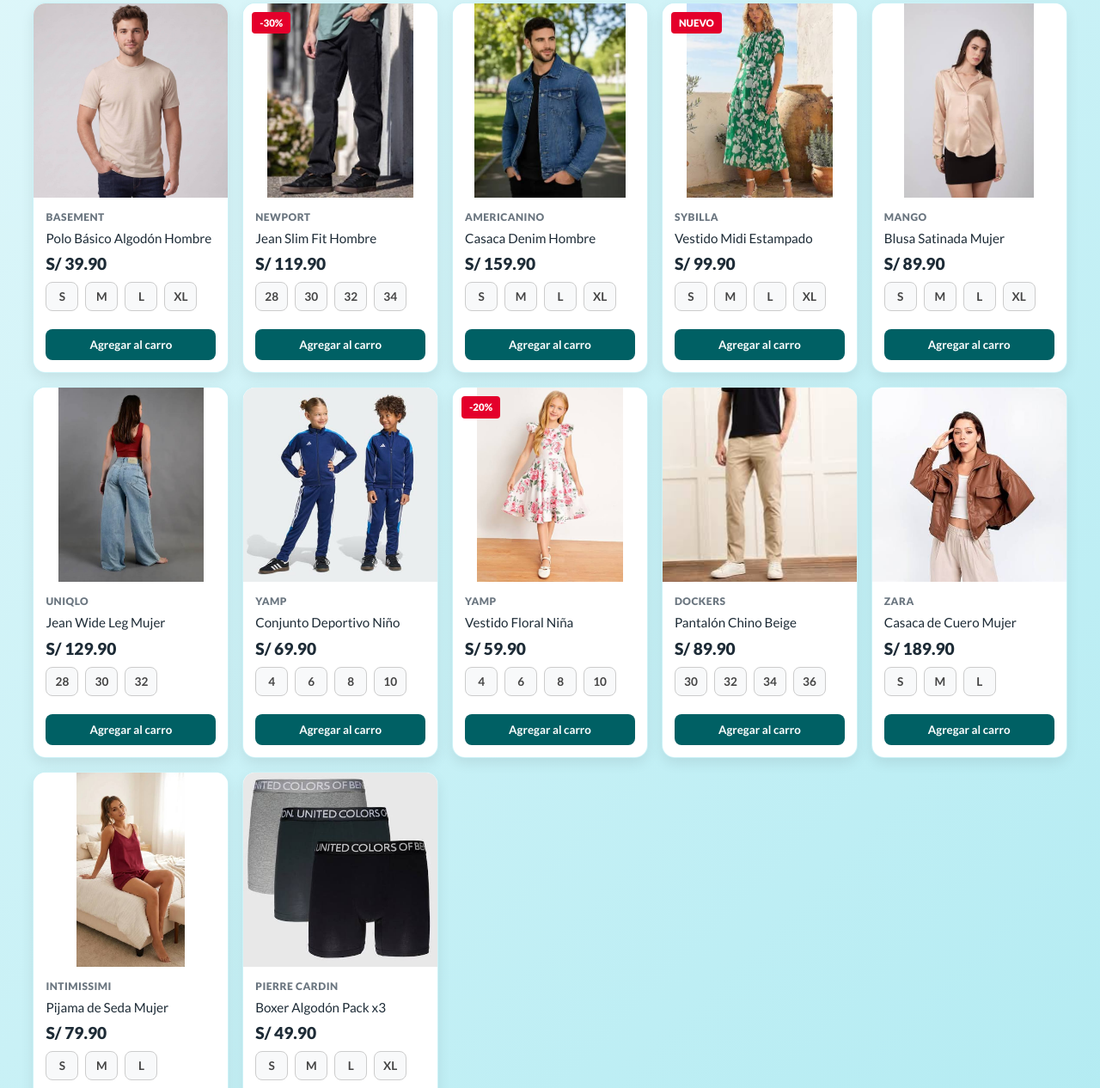
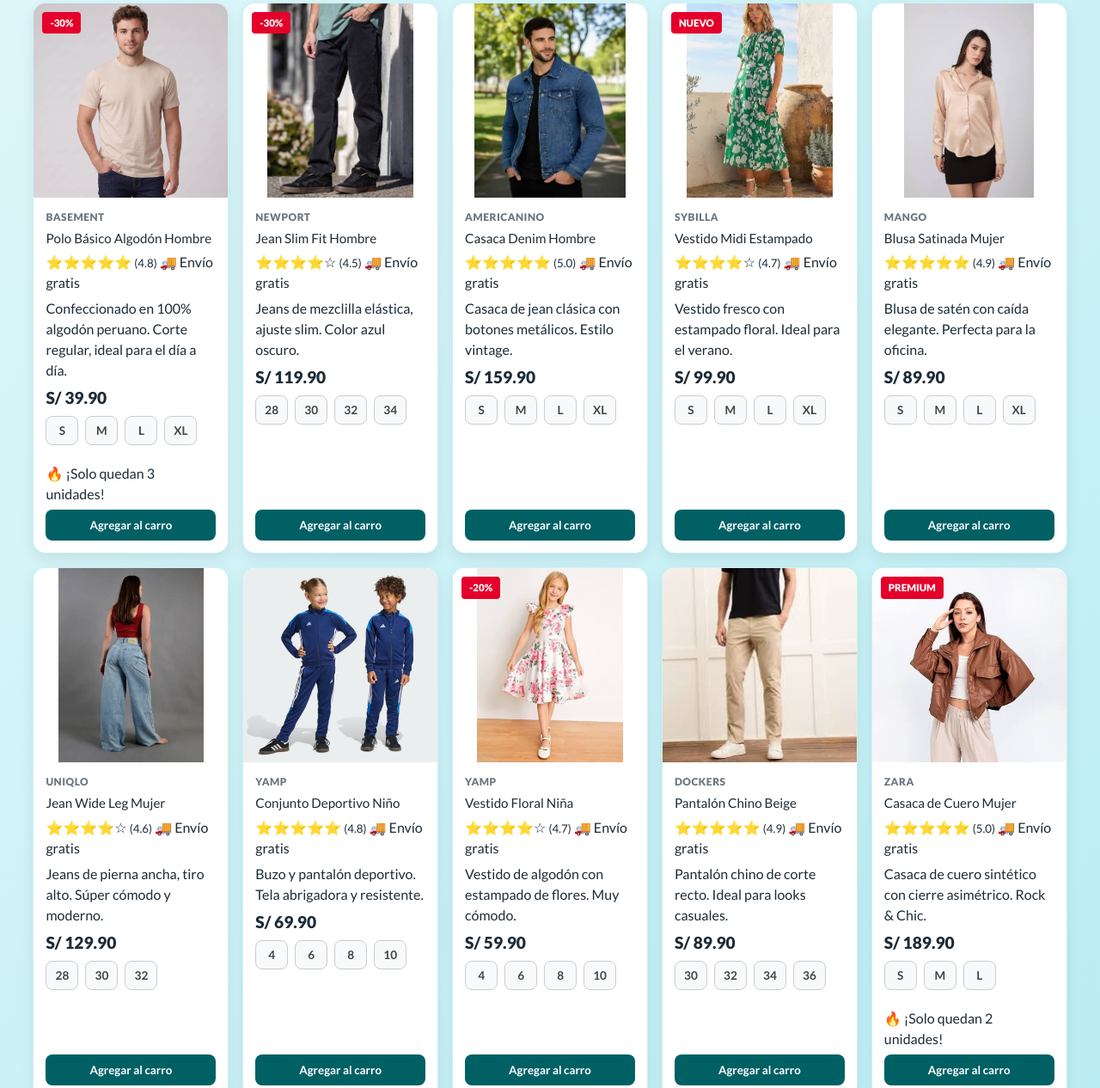
Before and after one commit to DylanRoldan21/ExamenFinal6-8, a plain HTML site: page index.html in a window 1280 px wide. Shown: the part 3741-5007 px from the top of the page at 86% size. Drawn offline with Linux system fonts and the light colour scheme.

Commit message:
Actualizando HTML de moda
Removed extra comments and improved product details for better clarity.

```diff
--- a/secciones/05-moda.html
+++ b/secciones/05-moda.html
@@ -7,8 +7,7 @@
         <p class="depto-subtitulo">Ropa para hombre, mujer y niños. Elige tu talla y agrégala al carro.</p>
       </div>
       <div>
-        <!-- RETO EXTRA: Guía de tallas -->
-        <a href="#" class="a5-guia-tallas" id="btn-guia-tallas" style="color: #e91e63; font-weight: bold; text-decoration: underline; margin-right: 15px;">Ver Guía de Tallas</a>
+        <a href="#" class="a5-guia-tallas" id="btn-guia-tallas">Ver Guía de Tallas</a>
         <a href="#inicio" class="ver-todo">Volver arriba ↑</a>
       </div>
     </div>
@@ -18,7 +17,6 @@
       <button class="filtro" data-filtro="hombre">Hombre</button>
       <button class="filtro" data-filtro="mujer">Mujer</button>
       <button class="filtro" data-filtro="ninos">Niños</button>
-      <!-- RETO EXTRA: Filtro Ropa Interior/Pijamas -->
       <button class="filtro" data-filtro="pijamas">Pijamas / Ropa Interior</button>
     </div>
 
@@ -28,12 +26,20 @@
       <article class="producto" data-categoria="hombre" data-nombre="Polo Básico Algodón Hombre" data-precio="39.90">
         <div class="producto-foto">
           <img src="img/alumno5/moda1.jpg" alt="Polo Básico">
+          <span class="producto-etiqueta">-30%</span>
+          <button class="btn-favorito" title="Añadir a favoritos">🤍</button>
         </div>
         <div class="producto-info">
           <p class="producto-marca">BASEMENT</p>
           <h3 class="producto-nombre">Polo Básico Algodón Hombre</h3>
+          <div class="producto-detalles">
+            <span class="producto-estrellas">⭐⭐⭐⭐⭐ <small>(4.8)</small></span>
+            <span class="producto-envio">🚚 Envío gratis</span>
+          </div>
+          <p class="producto-descripcion">Confeccionado en 100% algodón peruano. Corte regular, ideal para el día a día.</p>
           <p class="producto-precio">S/ 39.90</p>
           <div class="a5-tallas"><button>S</button><button>M</button><button>L</button><button>XL</button></div>
+          <p class="producto-stock">🔥 ¡Solo quedan 3 unidades!</p>
           <button class="btn-agregar">Agregar al carro</button>
         </div>
       </article>
@@ -43,12 +49,17 @@
         <div class="producto-foto">
           <img src="img/alumno5/moda2.jpg" alt="Jean Slim Fit">
           <span class="producto-etiqueta">-30%</span>
+          <button class="btn-favorito" title="Añadir a favoritos">🤍</button>
         </div>
         <div class="producto-info">
           <p class="producto-marca">NEWPORT</p>
           <h3 class="producto-nombre">Jean Slim Fit Hombre</h3>
+          <div class="producto-detalles">
+            <span class="producto-estrellas">⭐⭐⭐⭐☆ <small>(4.5)</small></span>
+            <span class="producto-envio">🚚 Envío gratis</span>
+          </div>
+          <p class="producto-descripcion">Jeans de mezclilla elástica, ajuste slim. Color azul oscuro.</p>
           <p class="producto-precio">S/ 119.90</p>
-          <!-- Tallas de pantalón -->
           <div class="a5-tallas"><button>28</button><button>30</button><button>32</button><button>34</button></div>
           <button class="btn-agregar">Agregar al carro</button>
         </div>
@@ -58,10 +69,16 @@
       <article class="producto" data-categoria="hombre" data-nombre="Casaca Denim Hombre" data-precio="159.90">
         <div class="producto-foto">
           <img src="img/alumno5/moda3.jpg" alt="Casaca Denim">
+          <button class="btn-favorito" title="Añadir a favoritos">🤍</button>
         </div>
         <div class="producto-info">
           <p class="producto-marca">AMERICANINO</p>
           <h3 class="producto-nombre">Casaca Denim Hombre</h3>
+          <div class="producto-detalles">
+            <span class="producto-estrellas">⭐⭐⭐⭐⭐ <small>(5.0)</small></span>
+            <span class="producto-envio">🚚 Envío gratis</span>
+          </div>
+          <p class="producto-descripcion">Casaca de jean clásica con botones metálicos. Estilo vintage.</p>
           <p class="producto-precio">S/ 159.90</p>
           <div class="a5-tallas"><button>S</button><button>M</button><button>L</button><button>XL</button></div>
           <button class="btn-agregar">Agregar al carro</button>
@@ -73,10 +90,16 @@
         <div class="producto-foto">
           <img src="img/alumno5/moda4.jpg" alt="Vestido Midi">
           <span class="producto-etiqueta">NUEVO</span>
+          <button class="btn-favorito" title="Añadir a favoritos">🤍</button>
         </div>
         <div class="producto-info">
           <p class="producto-marca">SYBILLA</p>
           <h3 class="producto-nombre">Vestido Midi Estampado</h3>
+          <div class="producto-detalles">
+            <span class="producto-estrellas">⭐⭐⭐⭐☆ <small>(4.7)</small></span>
+            <span class="producto-envio">🚚 Envío gratis</span>
+          </div>
+          <p class="producto-descripcion">Vestido fresco con estampado floral. Ideal para el verano.</p>
           <p class="producto-precio">S/ 99.90</p>
           <div class="a5-tallas"><button>S</button><button>M</button><button>L</button><button>XL</button></div>
           <button class="btn-agregar">Agregar al carro</button>
@@ -87,10 +110,16 @@
       <article class="producto" data-categoria="mujer" data-nombre="Blusa Satinada Mujer" data-precio="89.90">
         <div class="producto-foto">
           <img src="img/alumno5/moda5.jpg" alt="Blusa Satinada">
+          <button class="btn-favorito" title="Añadir a favoritos">🤍</button>
         </div>
         <div class="producto-info">
           <p class="producto-marca">MANGO</p>
           <h3 class="producto-nombre">Blusa Satinada Mujer</h3>
+          <div class="producto-detalles">
+            <span class="producto-estrellas">⭐⭐⭐⭐⭐ <small>(4.9)</small></span>
+            <span class="producto-envio">🚚 Envío gratis</span>
+          </div>
+          <p class="producto-descripcion">Blusa de satén con caída elegante. Perfecta para la oficina.</p>
           <p class="producto-precio">S/ 89.90</p>
           <div class="a5-tallas"><button>S</button><button>M</button><button>L</button><button>XL</button></div>
           <button class="btn-agregar">Agregar al carro</button>
@@ -101,10 +130,16 @@
       <article class="producto" data-categoria="mujer" data-nombre="Jean Wide Leg Mujer" data-precio="129.90">
         <div class="producto-foto">
           <img src="img/alumno5/moda6.jpg" alt="Jean Wide Leg">
+          <button class="btn-favorito" title="Añadir a favoritos">🤍</button>
         </div>
         <div class="producto-info">
           <p class="producto-marca">UNIQLO</p>
           <h3 class="producto-nombre">Jean Wide Leg Mujer</h3>
+          <div class="producto-detalles">
+            <span class="producto-estrellas">⭐⭐⭐⭐☆ <small>(4.6)</small></span>
+            <span class="producto-envio">🚚 Envío gratis</span>
+          </div>
+          <p class="producto-descripcion">Jeans de pierna ancha, tiro alto. Súper cómodo y moderno.</p>
           <p class="producto-precio">S/ 129.90</p>
           <div class="a5-tallas"><button>28</button><button>30</button><button>32</button></div>
           <button class="btn-agregar">Agregar al carro</button>
@@ -115,12 +150,17 @@
       <article class="producto" data-categoria="ninos" data-nombre="Conjunto Deportivo Niño" data-precio="69.90">
         <div class="producto-foto">
           <img src="img/alumno5/moda7.jpg" alt="Conjunto Deportivo">
+          <button class="btn-favorito" title="Añadir a favoritos">🤍</button>
         </div>
         <div class="producto-info">
           <p class="producto-marca">YAMP</p>
           <h3 class="producto-nombre">Conjunto Deportivo Niño</h3>
+          <div class="producto-detalles">
+            <span class="producto-estrellas">⭐⭐⭐⭐⭐ <small>(4.8)</small></span>
+            <span class="producto-envio">🚚 Envío gratis</span>
+          </div>
+          <p class="producto-descripcion">Buzo y pantalón deportivo. Tela abrigadora y resistente.</p>
           <p class="producto-precio">S/ 69.90</p>
-          <!-- Tallas de niños -->
           <div class="a5-tallas"><button>4</button><button>6</button><button>8</button><button>10</button></div>
           <button class="btn-agregar">Agregar al carro</button>
         </div>
@@ -131,68 +171,99 @@
         <div class="producto-foto">
           <img src="img/alumno5/moda8.jpg" alt="Vestido Floral">
           <span class="producto-etiqueta">-20%</span>
+          <button class="btn-favorito" title="Añadir a favoritos">🤍</button>
         </div>
         <div class="producto-info">
           <p class="producto-marca">YAMP</p>
           <h3 class="producto-nombre">Vestido Floral Niña</h3>
+          <div class="producto-detalles">
+            <span class="producto-estrellas">⭐⭐⭐⭐☆ <small>(4.7)</small></span>
+            <span class="producto-envio">🚚 Envío gratis</span>
+          </div>
+          <p class="producto-descripcion">Vestido de algodón con estampado de flores. Muy cómodo.</p>
           <p class="producto-precio">S/ 59.90</p>
           <div class="a5-tallas"><button>4</button><button>6</button><button>8</button><button>10</button></div>
           <button class="btn-agregar">Agregar al carro</button>
         </div>
       </article>
 
-      <!-- ================= NUEVOS PRODUCTOS (9 al 12) ================= -->
-
-      <!-- PRODUCTO 9 (NUEVO - HOMBRE) -->
+      <!-- PRODUCTO 9 -->
       <article class="producto" data-categoria="hombre" data-nombre="Pantalón Chino Beige" data-precio="89.90">
         <div class="producto-foto">
           <img src="img/alumno5/moda9.jpg" alt="Pantalón Chino">
+          <button class="btn-favorito" title="Añadir a favoritos">🤍</button>
         </div>
         <div class="producto-info">
           <p class="producto-marca">DOCKERS</p>
           <h3 class="producto-nombre">Pantalón Chino Beige</h3>
+          <div class="producto-detalles">
+            <span class="producto-estrellas">⭐⭐⭐⭐⭐ <small>(4.9)</small></span>
+            <span class="producto-envio">🚚 Envío gratis</span>
+          </div>
+          <p class="producto-descripcion">Pantalón chino de corte recto. Ideal para looks casuales.</p>
           <p class="producto-precio">S/ 89.90</p>
           <div class="a5-tallas"><button>30</button><button>32</button><button>34</button><button>36</button></div>
           <button class="btn-agregar">Agregar al carro</button>
         </div>
       </article>
 
-      <!-- PRODUCTO 10 (NUEVO - MUJER) -->
+      <!-- PRODUCTO 10 -->
       <article class="producto" data-categoria="mujer" data-nombre="Casaca de Cuero Mujer" data-precio="189.90">
         <div class="producto-foto">
           <img src="img/alumno5/moda10.jpg" alt="Casaca de Cuero">
+          <span class="producto-etiqueta">PREMIUM</span>
+          <button class="btn-favorito" title="Añadir a favoritos">🤍</button>
         </div>
         <div class="producto-info">
           <p class="producto-marca">ZARA</p>
           <h3 class="producto-nombre">Casaca de Cuero Mujer</h3>
+          <div class="producto-detalles">
+            <span class="producto-estrellas">⭐⭐⭐⭐⭐ <small>(5.0)</small></span>
+            <span class="producto-envio">🚚 Envío gratis</span>
+          </div>
+          <p class="producto-descripcion">Casaca de cuero sintético con cierre asimétrico. Rock & Chic.</p>
           <p class="producto-precio">S/ 189.90</p>
           <div class="a5-tallas"><button>S</button><button>M</button><button>L</button></div>
+          <p class="producto-stock">🔥 ¡Solo quedan 2 unidades!</p>
           <button class="btn-agregar">Agregar al carro</button>
         </div>
       </article>
 
-      <!-- PRODUCTO 11 (NUEVO - PIJAMAS) -->
+      <!-- PRODUCTO 11 -->
       <article class="producto" data-categoria="pijamas" data-nombre="Pijama de Seda Mujer" data-precio="79.90">
         <div class="producto-foto">
           <img src="img/alumno5/moda11.jpg" alt="Pijama de Seda">
+          <button class="btn-favorito" title="Añadir a favoritos">🤍</button>
         </div>
         <div class="producto-info">
           <p class="producto-marca">INTIMISSIMI</p>
           <h3 class="producto-nombre">Pijama de Seda Mujer</h3>
+          <div class="producto-detalles">
+            <span class="producto-estrellas">⭐⭐⭐⭐⭐ <small>(4.8)</small></span>
+            <span class="producto-envio">🚚 Envío gratis</span>
+          </div>
+          <p class="producto-descripcion">Pijama de seda suave. Perfecta para un descanso placentero.</p>
           <p class="producto-precio">S/ 79.90</p>
           <div class="a5-tallas"><button>S</button><button>M</button><button>L</button></div>
           <button class="btn-agregar">Agregar al carro</button>
         </div>
       </article>
 
-      <!-- PRODUCTO 12 (NUEVO - PIJAMAS) -->
+      <!-- PRODUCTO 12 -->
       <article class="producto" data-categoria="pijamas" data-nombre="Boxer Algodón Pack x3" data-precio="49.90">
         <div class="producto-foto">
           <img src="img/alumno5/moda12.jpg" alt="Boxer Algodón">
+          <span class="producto-etiqueta">PACK x3</span>
+          <button class="btn-favorito" title="Añadir a favoritos">🤍</button>
         </div>
         <div class="producto-info">
           <p class="producto-marca">PIERRE CARDIN</p>
           <h3 class="producto-nombre">Boxer Algodón Pack x3</h3>
+          <div class="producto-detalles">
+            <span class="producto-estrellas">⭐⭐⭐⭐☆ <small>(4.5)</small></span>
+            <span class="producto-envio">🚚 Envío gratis</span>
+          </div>
+          <p class="producto-descripcion">Pack de 3 boxers de algodón con elástico suave.</p>
           <p class="producto-precio">S/ 49.90</p>
           <div class="a5-tallas"><button>S</button><button>M</button><button>L</button><button>XL</button></div>
           <button class="btn-agregar">Agregar al carro</button>
```
